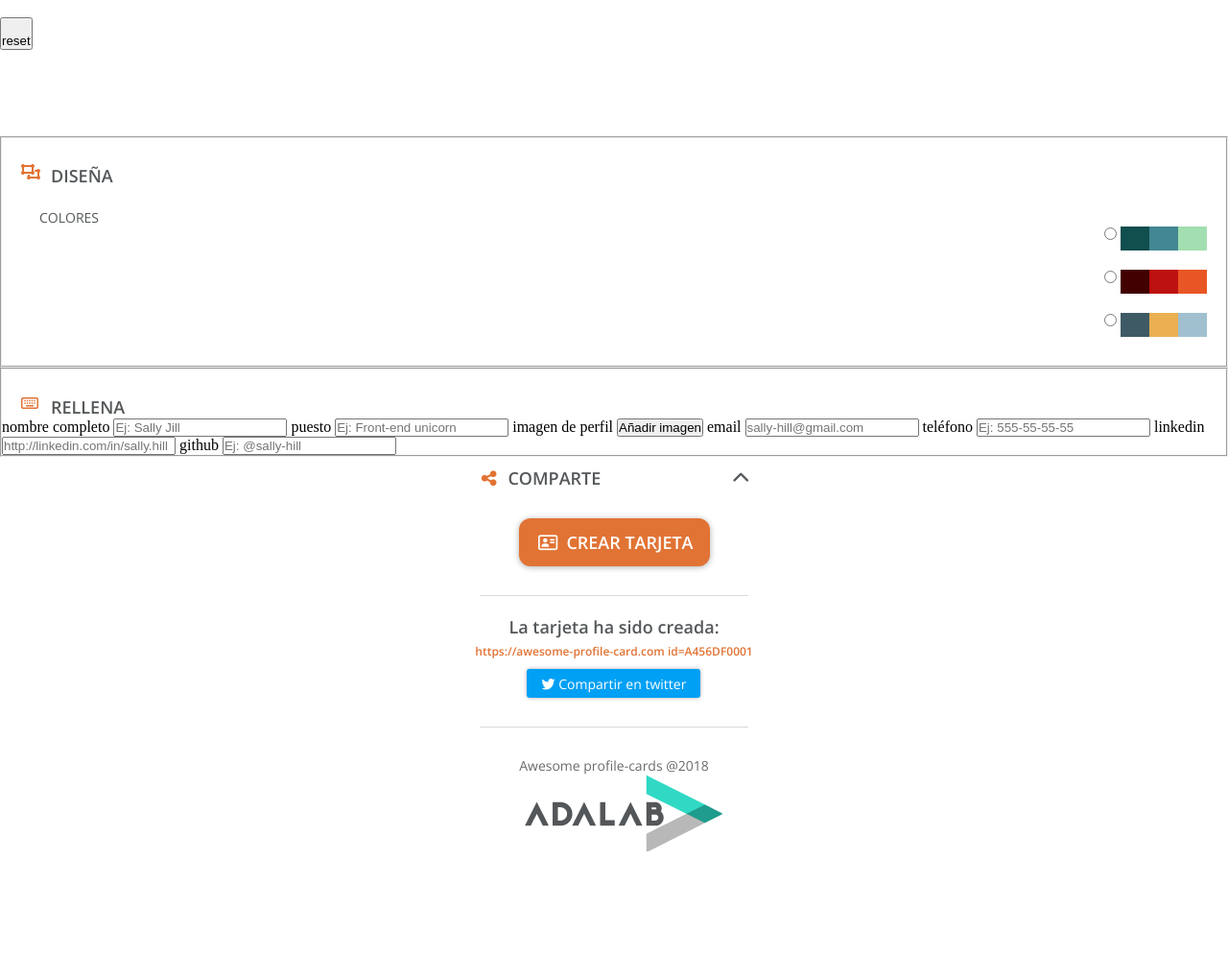
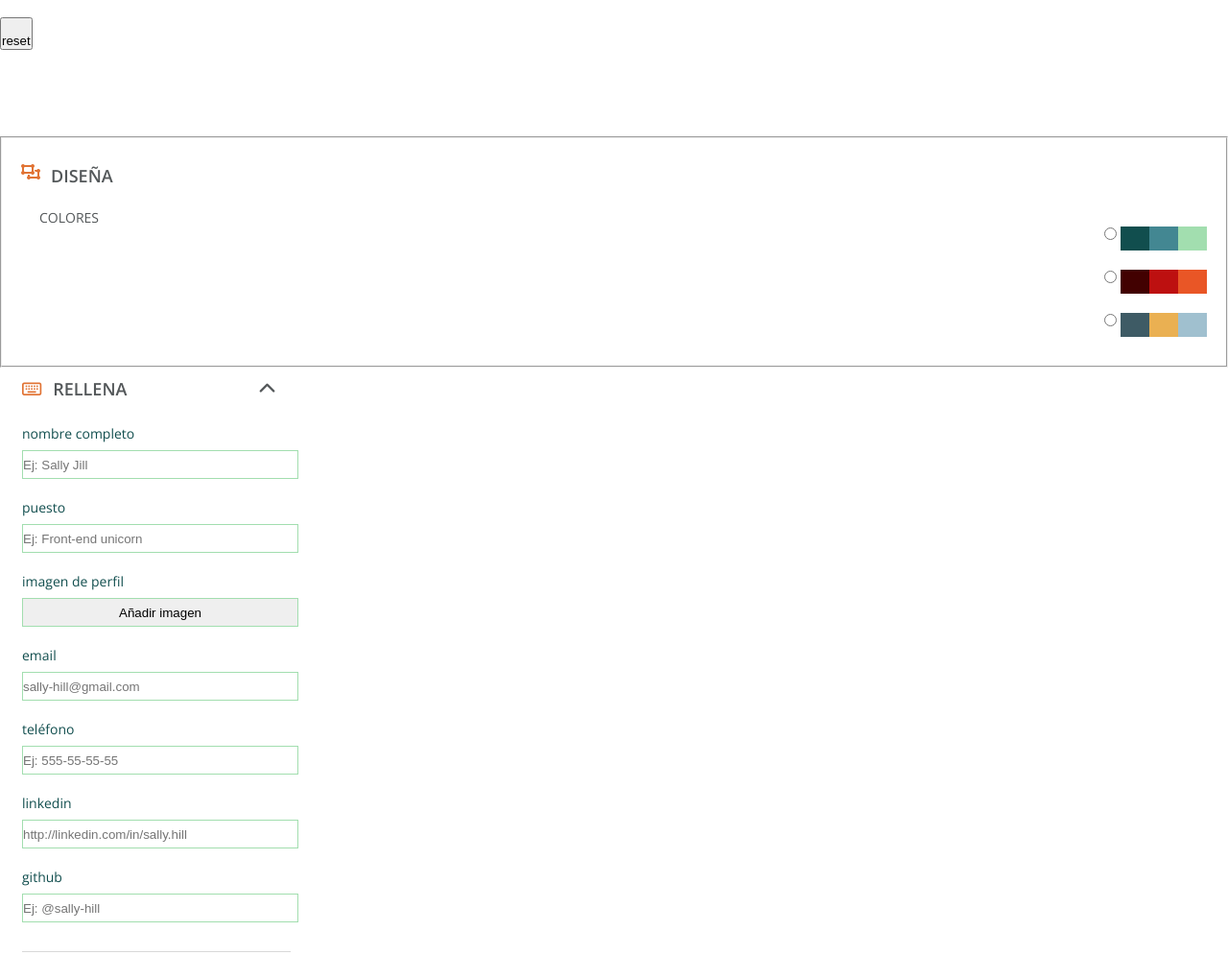
Before and after one commit to Adalab/project-promo-r-module-2-team-6, a website: page src/html/create.html in a window 1280 px wide. Shown: the top 995 px of the page at 96% size. Before the commit the page ends 887 px from the top, so only its background shows below. Drawn offline with nearby package versions, Linux system fonts and the light colour scheme; files that its build step writes are made by us from their sources; files whose address does not match are found by name.

Commit message:
update class-fill share-scss

```diff
--- a/src/html/partials/form-fill.html
+++ b/src/html/partials/form-fill.html
@@ -1,26 +1,44 @@
-<fieldset>
-    <div class="firstContainer">
-        <p><i class="fa-regular fa-keyboard"></i></p>
-        <legend class="title">rellena</legend>
+<fieldset class="fill">
+    <div class="fill__container">
+        <i class="fa-regular fa-keyboard fill__container--icon"></i>
+        <legend class="fill__container--legend">rellena</legend>
+        <i class="fa-solid fa-chevron-up fill__container--arrow"></i>
+        <!-- <i class="fa-solid fa-chevron-down"></i> -->
     </div>
-    <label class="name" for="name">nombre completo</label>
-    <input type="text" id="name" class="inputName" placeholder="Ej: Sally Jill" />
 
-    <label class="job" for="job">puesto</label>
-    <input type="text" id="job" class="inputJob" placeholder="Ej: Front-end unicorn" />
+    <div class="fill__name">
+        <label class="fill__name--label text" for="name">nombre completo</label>
+        <input type="text" id="name" class="fill__name--inputName input" placeholder="Ej: Sally Jill" />
+    </div>
 
-    <label class="img" for="img">imagen de perfil</label>
-    <input type="button" id="img" class="inputImg" value="Añadir imagen" />
+    <div class="fill__job">
+        <label class="fill__job--label text" for="job">puesto</label>
+        <input type="text" id="job" class="fill__job--inputJob input" placeholder="Ej: Front-end unicorn" />
+    </div>
 
-    <label class="email" for="email">email</label>
-    <input type="email" id="email" class="inputEmail" placeholder="sally-hill@gmail.com" />
+    <div class="fill__img">
+        <label class="fill__img--label text" for="img">imagen de perfil</label>
+        <input type="button" id="img" class="fill__img--inputImg input" value="Añadir imagen" />
+    </div>
 
-    <label class="tel" for="tel">teléfono</label>
-    <input type="tel" id="tel" class="inputTel" placeholder="Ej: 555-55-55-55" />
+    <div class="fill__email">
+        <label class="fill__email--label text" for="email">email</label>
+        <input type="email" id="email" class="fill__email--inputEmail input" placeholder="sally-hill@gmail.com" />
+    </div>
 
-    <label class="linkedin" for="linkedin">linkedin</label>
-    <input type="text" id="linkedin" class="inputLinkedin" placeholder="http://linkedin.com/in/sally.hill" />
+    <div class="fill__tel">
+        <label class="fill__tel--label text" for="tel">teléfono</label>
+        <input type="tel" id="tel" class="fill__tel--inputTel input" placeholder="Ej: 555-55-55-55" />
+    </div>
 
-    <label class="git" for="git">github</label>
-    <input type="git" id="git" class="inputGit" placeholder="Ej: @sally-hill" />
+    <div class="fill__linkedin">
+        <label class="fill__linkedin--label text" for="linkedin">linkedin</label>
+        <input type="text" id="linkedin" class="fill__linkedin--inputLinkedin input" placeholder="http://linkedin.com/in/sally.hill" />
+    </div>
+
+    <div class="fill__git">
+        <label class="fill__git--label text" for="git">github</label>
+        <input type="git" id="git" class="fill__git--inputGit input" placeholder="Ej: @sally-hill" />
+    </div>
+    <p class="line"></p>
 </fieldset>
--- a/src/html/partials/form-share.html
+++ b/src/html/partials/form-share.html
@@ -1,9 +1,10 @@
 <fieldset class="share">
 
-    <div class="share__create">
-        <i class="fa-icon fa-solid fa-share-nodes share__create--icon"></i>
-        <legend class="share__create--legend">comparte</legend>
-        <i class="fa-solid fa-chevron-up share__create--arrow"></i>
+    <div class="share__div">
+        <i class="fa-icon fa-solid fa-share-nodes share__div--icon"></i>
+        <legend class="share__div--legend">comparte</legend>
+        <i class="fa-solid fa-chevron-up share__div--arrow"></i>
+        <!-- <i class="fa-solid fa-chevron-down"></i> -->
     </div>
 
     <button class="share__button">
--- a/src/scss/layout/_form-fill.scss
+++ b/src/scss/layout/_form-fill.scss
@@ -1,14 +1,97 @@
-.firstContainer {
-  padding-left: 20px;
-  padding-top: 27px;
-  display: flex;
-  flex-direction: row;
-  gap: 10px;
+.line{
+  width: 280px;
+  border-top: 1px solid #d8d8d8;
 }
 
-.fa-regular,
-.fa-keyboard {
-  width: 21px;
-  height: 18px;
-  color: $mainOrange;
+.input{
+  border: 1px solid $lightGreen;
+  width: 288px;
+  height: 30px;
 }
+
+.text{
+  font-family: $mainFont;
+  font-size: 14px;
+  line-height: 20px;
+  color: $darkGreen;
+  margin-bottom: 7px;
+}
+
+.fill{
+  margin: 10px 20px 0 23px;
+  border: none;
+  display: flex;
+  flex-direction: column;
+  align-items: flex-start;
+  justify-content: center;
+    &__container{
+      display: flex;
+      align-items: center;
+      font-size: 18px;
+
+      &--icon{
+        color: $mainOrange;
+        padding-right: 12px;
+      }
+      &--legend{
+        text-transform: uppercase;
+        font-family: $mainFont;
+        font-weight: 600;
+        color: $greyMetal;
+      }
+      &--arrow{
+        font-size: 18px;
+        color: $greyMetal;
+        padding-left: 137px;
+      }
+    }
+    &__name{
+      display: flex;
+      flex-direction: column;
+      justify-content: center;
+      align-items: flex-start;
+      margin: 25px 0 20px 0;
+    }
+    &__job{
+      display: flex;
+      flex-direction: column;
+      justify-content: center;
+      align-items: flex-start;
+      margin-bottom: 20px;
+    }
+    &__img{
+      display: flex;
+      flex-direction: column;
+      justify-content: center;
+      align-items: flex-start;
+      margin-bottom: 20px;
+    }
+    &__email{
+      display: flex;
+      flex-direction: column;
+      justify-content: center;
+      align-items: flex-start;
+      margin-bottom: 20px;
+    }
+    &__tel{
+      display: flex;
+      flex-direction: column;
+      justify-content: center;
+      align-items: flex-start;
+      margin-bottom: 20px;
+    }
+    &__linkedin{
+      display: flex;
+      flex-direction: column;
+      justify-content: center;
+      align-items: flex-start;
+      margin-bottom: 20px;
+    }
+    &__git{
+      display: flex;
+      flex-direction: column;
+      justify-content: center;
+      align-items: flex-start;
+      margin-bottom: 30px;
+    }
+}
--- a/src/scss/layout/_form-share.scss
+++ b/src/scss/layout/_form-share.scss
@@ -1,14 +1,14 @@
 .share{
-    margin-bottom: 30px;
     border: none;
     display: flex;
     flex-direction: column;
     align-items: center;
     justify-content: center;
-    &__create{
+    &__div{
+        margin: 10px 20px 10px 23px;
         display: flex;
         align-items: center;
-        padding: 10px 20px 0 23px;
+        justify-content: flex-start;
         font-size: 18px;
             &--icon{
                 color: $mainOrange;
@@ -62,7 +62,7 @@
             color: $greyMetal;
         }
         &--url{
-            margin-top: 5px;
+            margin: 5px 13px 0 15px;
             text-decoration: none;
             font-family: $mainFont;
             font-size: 12px;
```
